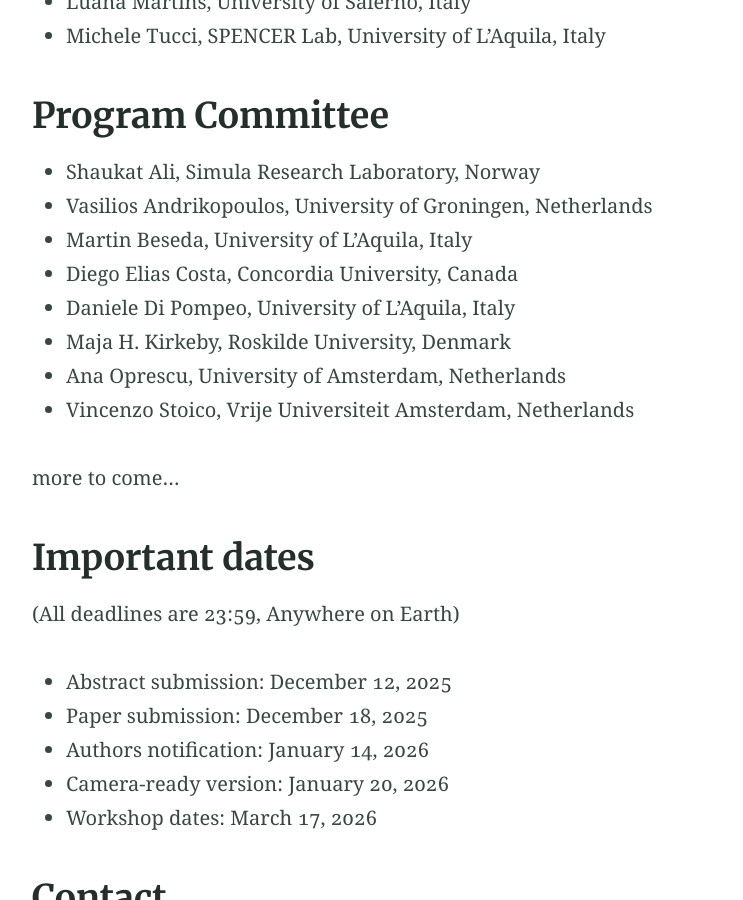
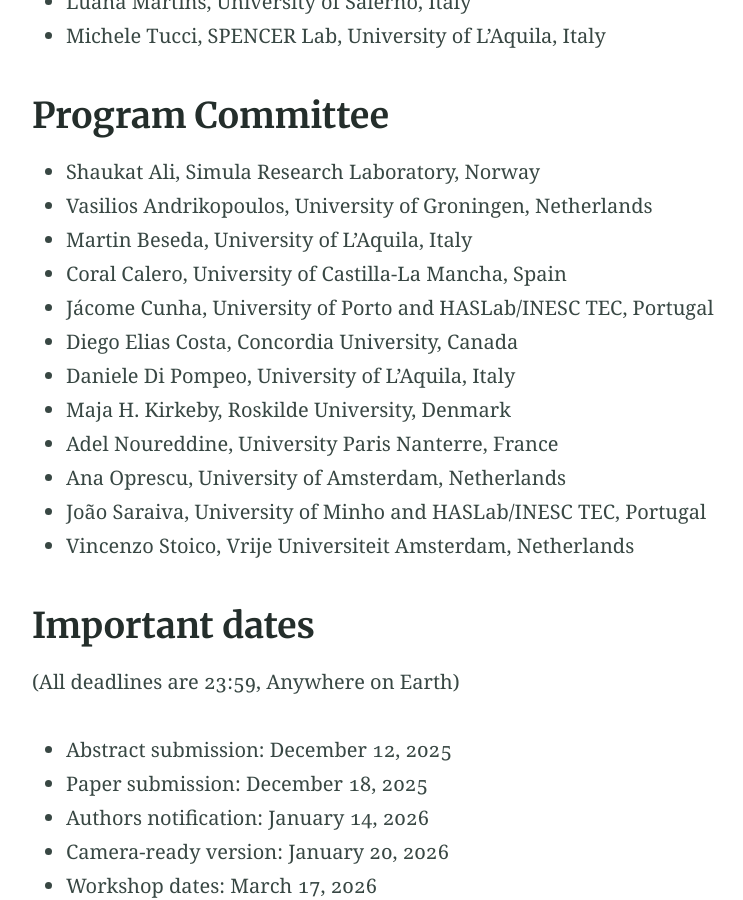
Before and after one commit to greenvolve/greenvolve.github.io, a Jekyll site: the page built from index.md, in a window 1280 px wide and 900 px high, scrolled down 4113 px. Shown: the whole window, without its empty margins (251-994 px from the left). Built offline with Jekyll 4.4.1, drawn with Linux system fonts in a browser that asks for light colours.

Commit message:
Update PC

```diff
--- a/index.md
+++ b/index.md
@@ -129,13 +129,15 @@ Contributions need to be submitted in PDF format via EasyChair to [SANER 2026](h
  * Shaukat Ali, Simula Research Laboratory, Norway
  * Vasilios Andrikopoulos, University of Groningen, Netherlands
  * Martin Beseda, University of L'Aquila, Italy
+ * Coral Calero, University of Castilla-La Mancha, Spain
+ * Jácome Cunha, University of Porto and HASLab/INESC TEC, Portugal
  * Diego Elias Costa, Concordia University, Canada
  * Daniele Di Pompeo, University of L'Aquila, Italy
  * Maja H. Kirkeby, Roskilde University, Denmark
+ * Adel Noureddine, University Paris Nanterre, France
  * Ana Oprescu, University of Amsterdam, Netherlands
+ * João Saraiva, University of Minho and HASLab/INESC TEC, Portugal
  * Vincenzo Stoico, Vrije Universiteit Amsterdam, Netherlands
-
-more to come...
 
 ## Important dates
 (All deadlines are 23:59, Anywhere on Earth)
```
